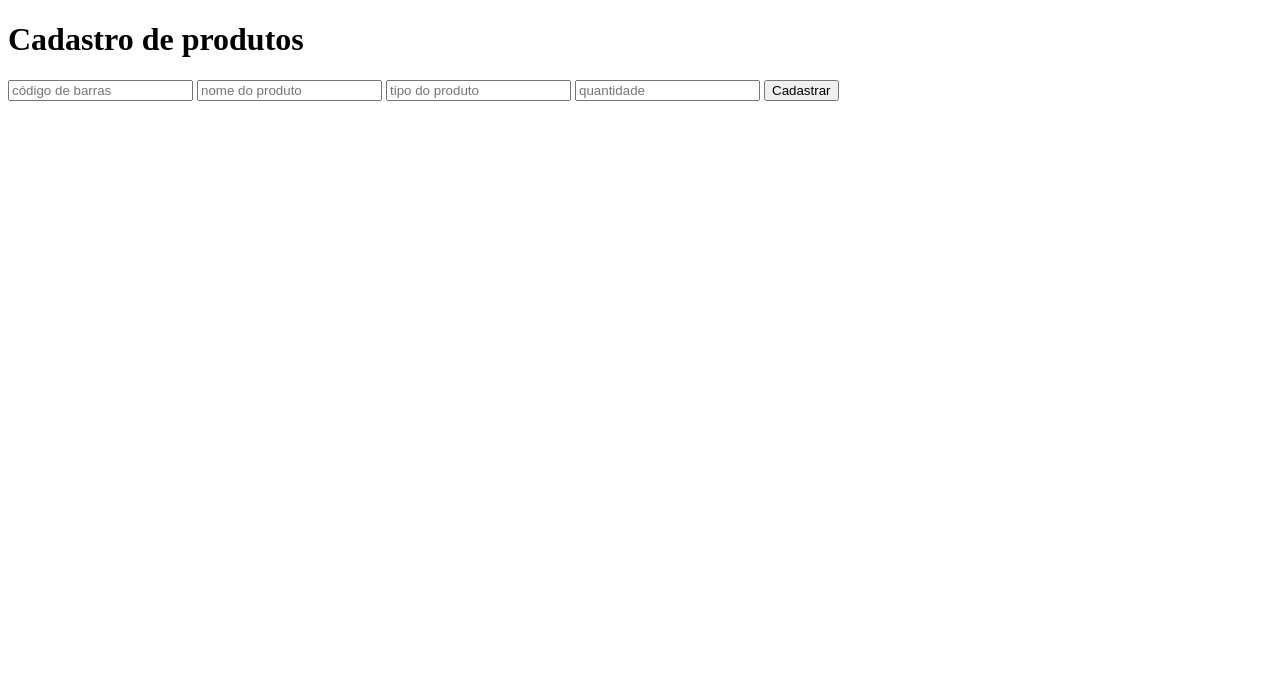
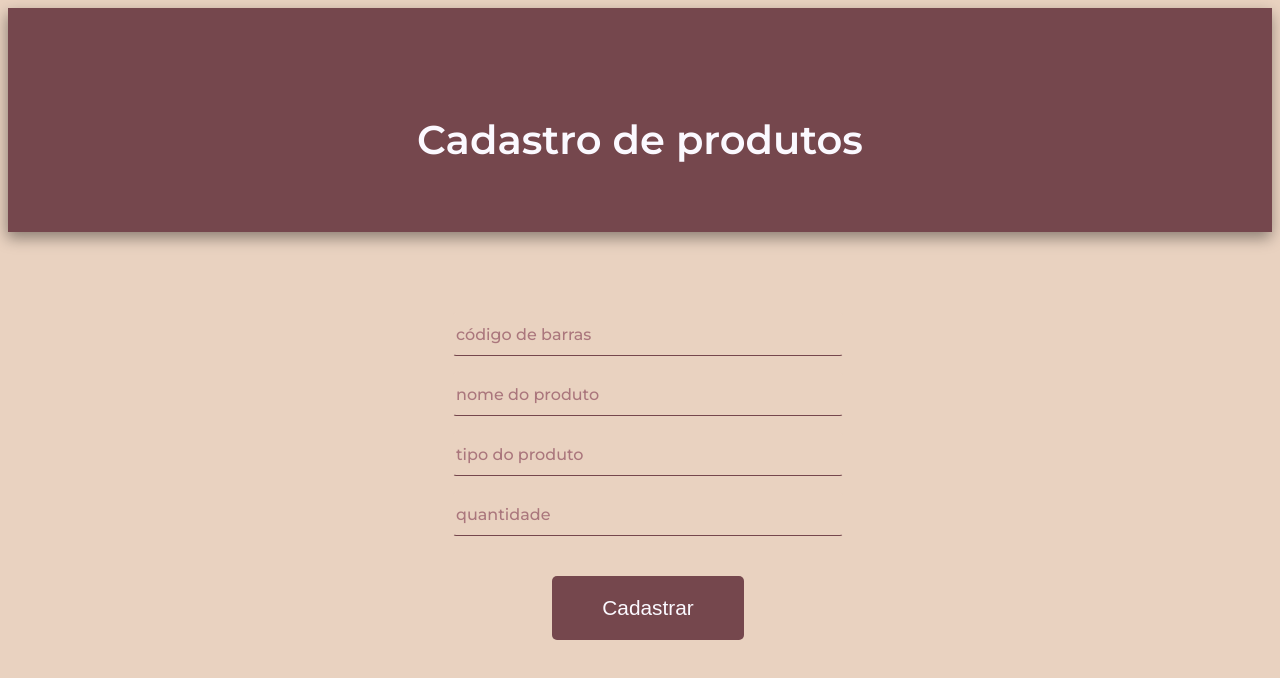
Before and after one commit to julia-kretzer-senai/pizzaria-fullstack, a website: page cadastrar-produto.html in a window 1280 px wide. Drawn offline with Linux system fonts and the light colour scheme.

Commit message:
Update cadastrar-produto.html

```diff
--- a/cadastrar-produto.html
+++ b/cadastrar-produto.html
@@ -5,15 +5,19 @@
     <meta http-equiv="X-UA-Compatible" content="IE=edge">
     <meta name="viewport" content="width=device-width, initial-scale=1.0">
     <title>Cadastro de produtos</title>
+    <link rel="stylesheet" href="reset.css">
+    <link rel="stylesheet" href="style.css">
 </head>
 <body>
-    <h1>Cadastro de produtos</h1>
-    <form action="produtos" method="post">
+    <div class="title">
+        <h1>Cadastro de produtos</h1>
+    </div>
+    <form action="produtos" method="post" class="dados center">
         <input type="text" name="codBarras" id="codBarras" placeholder="código de barras">
         <input type="text" name="nomeProduto" id="nomeProduto" placeholder="nome do produto">
         <input type="text" name="tipo" id="tipo" placeholder="tipo do produto">
         <input type="number" name="quantidade" id="quantidade" placeholder="quantidade">
-        <input type="submit" value="Cadastrar">
+        <input type="submit" value="Cadastrar" class="cadastrar-btn produto" id="produto">
     </form>
 </body>
 </html>
```
